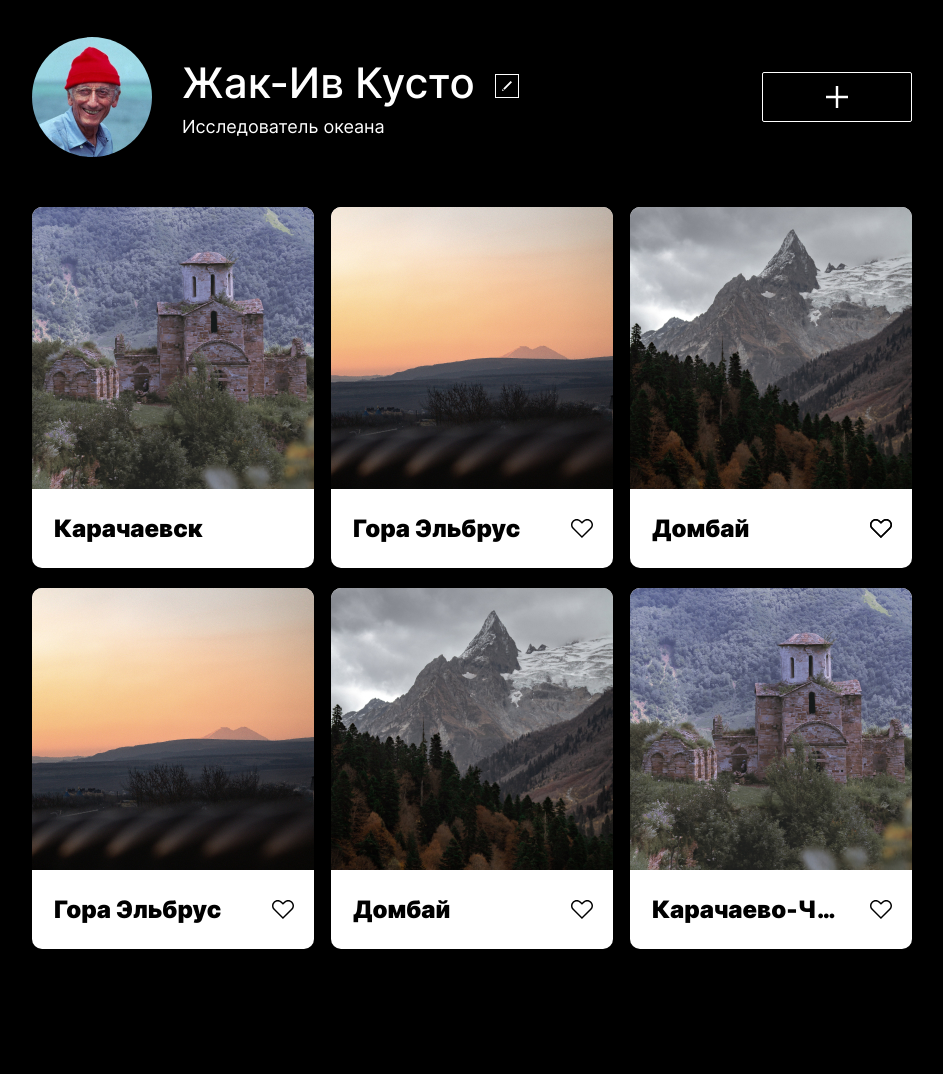
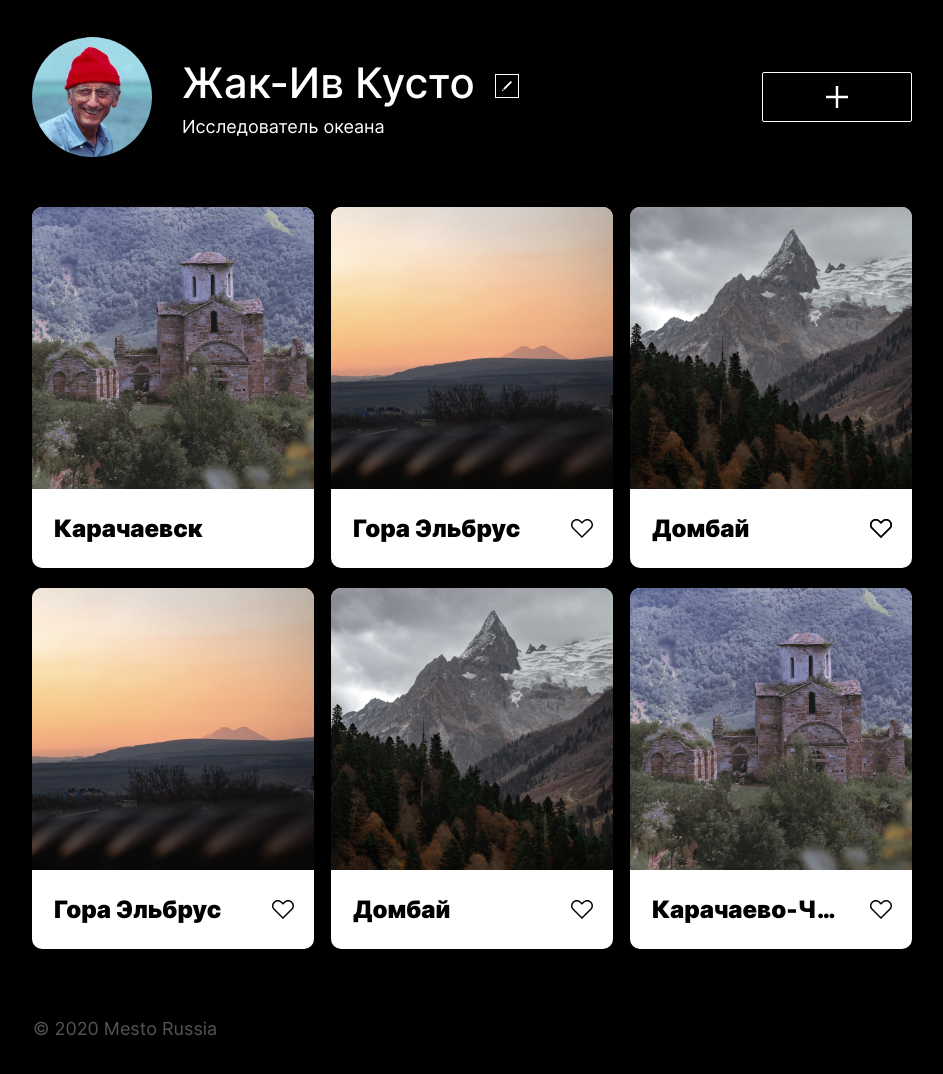
Before and after one commit to alexghz81/mesto-project, a plain HTML site: page index.html in a window 1280 px wide. Shown: the part 122-1196 px from the top of the page, without its empty margins (168-1111 px from the left). Before the commit the page ends 1071 px from the top, so only its background shows below. Drawn offline with Linux system fonts and the light colour scheme; files whose address does not match are found by name.

Commit message:
add footer section

```diff
--- /dev/null
+++ b/blocks/footer/__copyright/footer__copyright.css
@@ -0,0 +1,8 @@
+.footer__copyright {
+  font-family: Inter, sans-serif;
+  font-size: 18px;
+  font-weight: normal;
+  line-height: 22px;
+  color: #545454;
+  margin: 15px 0 0 5px;
+}
--- a/blocks/footer/footer.css
+++ b/blocks/footer/footer.css
@@ -1,3 +1,7 @@
 .footer {
-
+  max-width: 888px;
+  min-height: 144px;
+  display: flex;
+  align-items: center;
+  margin: 0 auto;
 }
--- a/blocks/header/header.css
+++ b/blocks/header/header.css
@@ -1,7 +1,7 @@
 .header {
   box-sizing: border-box;
   /*border: 1px solid red;*/
-  border-bottom: 1px solid #545;
+  border-bottom: 1px solid #545454;
 
 }
 
--- a/index.html
+++ b/index.html
@@ -81,7 +81,7 @@
   </ul>
 </main>
 <footer class="footer">
-
+ <p class="footer__copyright">&copy; 2020 Mesto Russia</p>
 </footer>
 </body>
 </html>
--- a/pages/index.css
+++ b/pages/index.css
@@ -25,3 +25,4 @@
 @import url(../blocks/element/__like/element__like.css);
 @import url(../blocks/element/__like/_active/element__like_active.css);
 @import url(../blocks/footer/footer.css);
+@import url(../blocks/footer/__copyright/footer__copyright.css);
```
